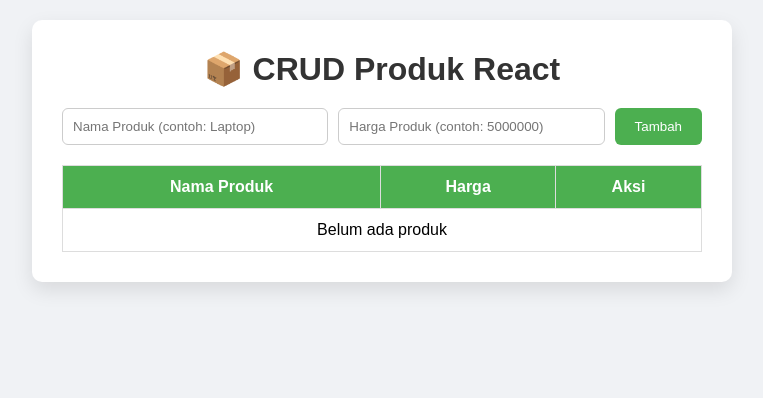
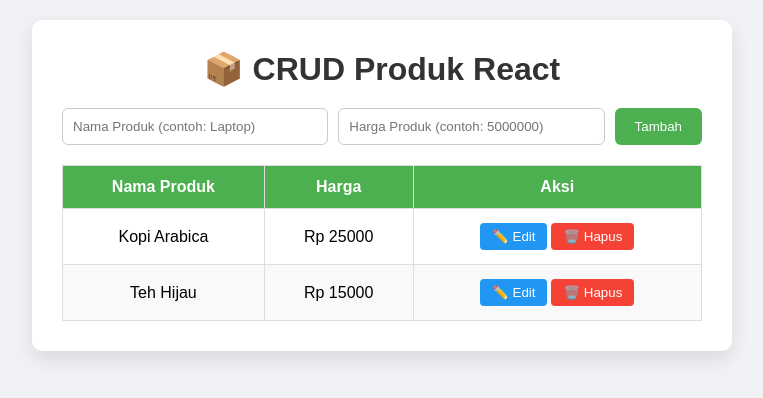
Before and after one commit to viktoriusperdi123-ctrl/product-crud, a React (Create React App) app: page / in a window 1280 px wide. Shown: the top 398 px of the page, without its empty margins (258-1021 px from the left). Built offline with nearby package versions, Linux system fonts and the light colour scheme.

Commit message:
Update App.js

```diff
--- a/src/App.js
+++ b/src/App.js
@@ -4,7 +4,11 @@ import ProductList from "./components/ProductList";
 import "./index.css";
 
 function App() {
-  const [products, setProducts] = useState([]);
+  const [products, setProducts] = useState([
+    { id: 1, name: "Kopi Arabica", price: 25000, stock: 10 },
+    { id: 2, name: "Teh Hijau", price: 15000, stock: 5 }
+  ]);
+
 
   useEffect(() => {
     const savedProducts = JSON.parse(localStorage.getItem("products")) || [];
```
